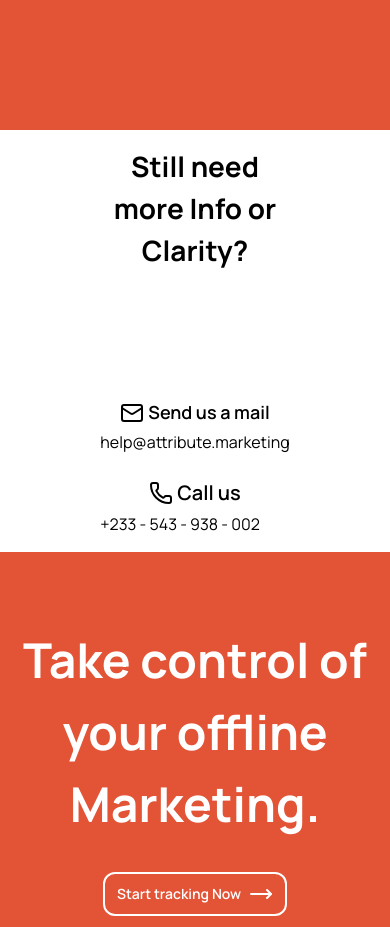
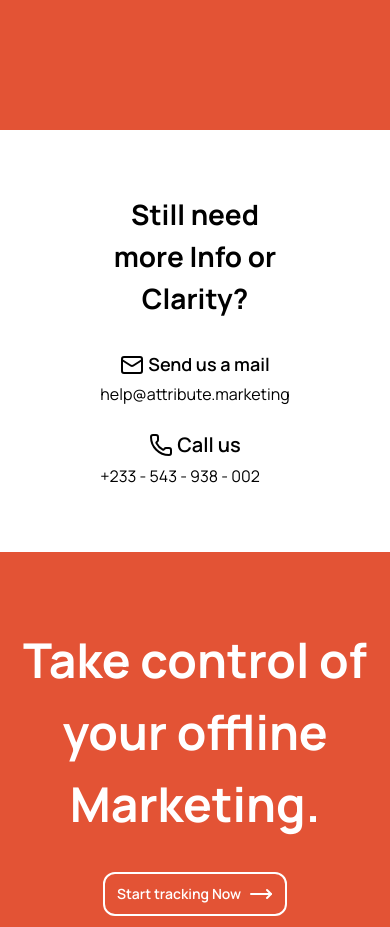
Before and after one commit to holaliamewu/attribute-landing-page, a Next.js app: page / in a window 390 px wide. Shown: the part 3280-4207 px from the top of the page. Built offline with nearby package versions, Linux system fonts and the light colour scheme.

Commit message:
fix: more clarity gap

```diff
--- a/app/components/hero.jsx
+++ b/app/components/hero.jsx
@@ -100,7 +100,7 @@ export default function Hero( ) {
         ))}
         </span>
       </section>
-      <section className="flex flex-col md:flex-row items-center justify-center w-9/10 md:w-1/2 mx-auto h-[50vh] md:h-[100vh] gap-24 " >
+      <section className="flex flex-col md:flex-row items-center justify-center w-9/10 md:w-1/2 mx-auto h-[50vh] md:h-[100vh] md:gap-24 " >
         <h3 className="text-[28px] text-center lg:text-[40px] font-bold w-1/2 max-w-[400px] mb-8 " >Still need more Info or Clarity?</h3>
         <div className="flex flex-col gap-6" >
           <span className="flex flex-col gap-1" >
```
